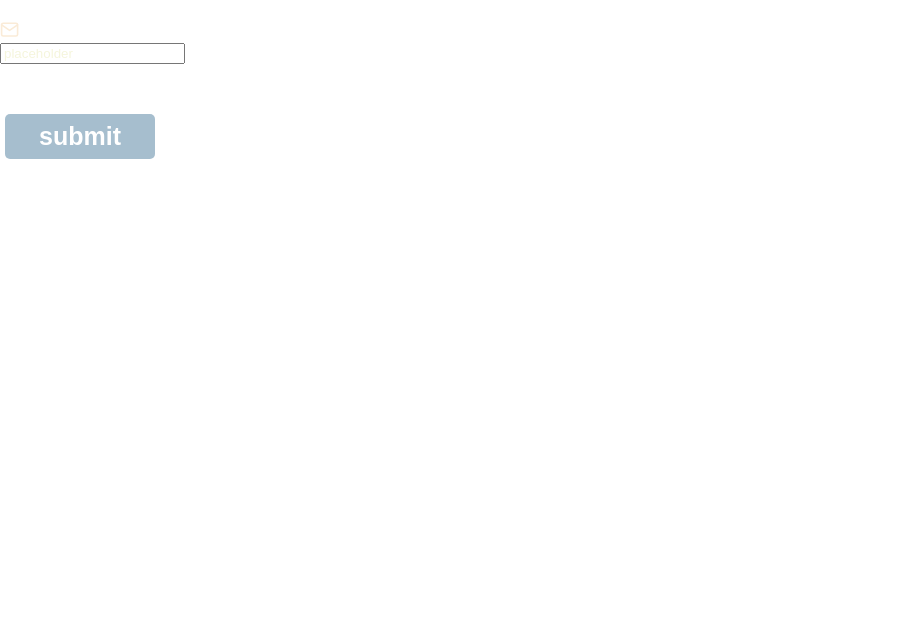
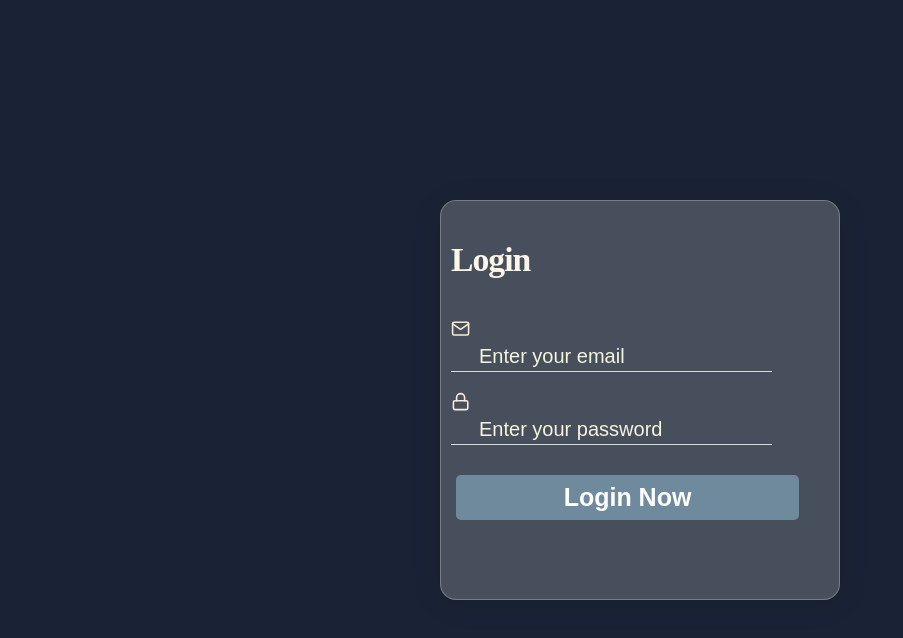
Before and after one commit to andrej-naumov/hello_ts, a React (Create React App) app: page / in a window 1280 px wide. Shown: the top 638 px of the page, without its empty margins (0-903 px from the left). Built offline with nearby package versions, Linux system fonts and the light colour scheme.

Commit message:
added Lesson 25

```diff
--- a/src/App.tsx
+++ b/src/App.tsx
@@ -1,17 +1,21 @@
+import Lesson25 from 'lessons/Lesson25/Lesson25';
 import GlobalStyles from './styles/GlobalStyle';
+import Homework024 from 'homeworks/Homework024/Homework024';
 
-import Homework20 from './homeworks/Homework20/Homework20';
-import Homework21 from './homeworks/Homework21/Homework21';
-import Lesson022 from './lessons/Lesson022/Lesson022';
-import Lesson023 from './lessons/Lesson023/Lesson023';
-import Lesson21 from './lessons/Lesson21/Lesson021';
+// import Homework20 from './homeworks/Homework20/Homework20';
+// import Homework21 from './homeworks/Homework21/Homework21';
+// import Lesson022 from './lessons/Lesson022/Lesson022';
+// import Lesson023 from './lessons/Lesson023/Lesson023';
+// import Lesson21 from './lessons/Lesson21/Lesson021';
+
+
 
 
 function App() {
   return (
     <>
       <GlobalStyles/>
-      <Lesson023 />
+      <Lesson25 />
       </>
   );
 }
--- a/src/components/LoginForm/LoginForm.jsx
+++ b/src/components/LoginForm/LoginForm.jsx
@@ -1,16 +1,39 @@
+import { useFormik } from 'formik';
+import * as Yup from 'yup';
+
+import {LoginValue} from './types';
+
 import SubmitButton from '../SubmitButton/SubmitButton';
 import InputLoginField from '../InputLoginField/InputLoginField';
 import InputPasswordField from '../InputPasswordField/InputPasswordField';
 import './styles.css';
 
+
+
 function LoginForm() {
+
+    const formik = useFormik(
+       {initialValues: {
+            // key -> value
+            // key - react component name
+            // value - defolt value
+            email:"",
+            password:""
+       } ,  onSubmit: () => {console.log("submit")} },
+    );
+
+       console.log(formik);
+
+
+    const schema = Yup.object().shape
+
     return (
         <div className="form" id='form'>
             <div className="login">
                 <div className="logo">
                     <h3>Login</h3>
                 </div>
-                <form>
+                <form onSubmit={()=>{}}>
                     <InputLoginField inputType="email" placeholder="Enter your email" id="email" name="email" />
                     <InputPasswordField inputType="password" placeholder="Enter your password" id="password" name="password" />
                     <SubmitButton value="Login Now" />
--- /dev/null
+++ b/src/components/LoginForm/types.ts
@@ -0,0 +1,4 @@
+export interface LoginValue {
+  email: string;
+  password: string;
+}
--- a/src/components/SubmitButton/SubmitButton.jsx
+++ b/src/components/SubmitButton/SubmitButton.jsx
@@ -1,6 +1,6 @@
 import './styles.css';
-function SubmitButton ({value}) {
-    return <div className="submit"><input type="submit" className="submitbtn" value={value} /></div>
+function SubmitButton ({value, onClick}) {
+    return <div className="submit"><input type="submit" className="submitbtn" value={value} onClick={onClick}/></div>
 }
 
 export default SubmitButton;
--- /dev/null
+++ b/src/homeworks/Homework024/Homework024.tsx
@@ -0,0 +1,69 @@
+import { useState, useEffect, Dispatch, SetStateAction } from "react";
+import { EmployeeWrapper } from "./styles";
+import { Employee } from "./employee";
+import SubmitButton from "components/SubmitButton/SubmitButton";
+
+const getRandomEmployeeId = () => {
+  return Math.floor(Math.random() * 10) + 1;
+}; // 1 - 10
+
+
+
+function Homework024() {
+  const [employee, setEmployee] = useState<Employee | null>(null);
+  const [errMsg, setErrMsg] = useState<string>("");
+
+  useEffect(() => {
+    fetchData(setEmployee, setErrMsg);
+  }, []); // Пустой массив зависимостей, чтобы запрос выполнялся только один раз при монтировании компонента
+
+  return (
+    <>
+      {errMsg && <div>{errMsg}</div>}
+      <SubmitButton value={"button"} onClick={() => fetchData(setEmployee, setErrMsg)}></SubmitButton>
+      {employee && (
+        <>
+          <EmployeeWrapper>
+            <div>
+              <p>{employee.firstName} {employee.lastName}</p>
+              <p>{employee.commentary}</p>
+            </div>
+            {/* Другие данные о сотруднике */}
+          </EmployeeWrapper>
+
+        </>
+      )}
+    </>
+  );
+}
+
+export default Homework024;
+
+
+const fetchData = async (setEmployee: React.Dispatch<React.SetStateAction<Employee | null>>, setErrMsg: React.Dispatch<React.SetStateAction<string>>) => {
+    try {
+      const response = await fetch(
+        "https://api.thriving-coders.com/employees/" + getRandomEmployeeId()
+      );
+
+      if (!response.ok) {
+        throw new Error("Failed to fetch employee data");
+      }
+
+      const responseData = await response.json();
+
+      if (
+        responseData.messageLevel === "INFO" &&
+        responseData.message === "Employee not found!"
+      ) {
+        setErrMsg("Employee not found!");
+        setEmployee(null);
+      } else {
+        setErrMsg("no error detected");
+        setEmployee(responseData);
+      }
+    } catch (error) {
+      setErrMsg("Error fetching employee data");
+      console.error("Error fetching employee data:", error);
+    }
+  };
--- /dev/null
+++ b/src/homeworks/Homework024/styles.ts
@@ -0,0 +1,9 @@
+import styled from "@emotion/styled";
+
+export const EmployeeWrapper = styled.div`
+    display: flex;
+    flex-direction: row;
+    align-items: center;
+    flex: 1;
+    padding: 100px;
+`
--- a/src/lessons/Lesson022/Lesson022.tsx
+++ b/src/lessons/Lesson022/Lesson022.tsx
@@ -5,7 +5,7 @@ import { PageTitleProps } from './styles';
 function Lesson022() {
 // const style = {color: 'blue', fontSize: '36px' };
 
-    return <MyDiv><PageTitle isRed={false}>Hello Lesson022</PageTitle><SubmitButton value={''}/></MyDiv>
+    return <MyDiv><PageTitle isRed={false}>Hello Lesson022</PageTitle><SubmitButton value={''} onClick={()=>{}}/></MyDiv>
 }
 
 export default Lesson022;
--- a/src/lessons/Lesson023/Lesson023.tsx
+++ b/src/lessons/Lesson023/Lesson023.tsx
@@ -13,7 +13,7 @@ function Lesson023() {
 
     return <div>
         <InputLoginField inputType="text" placeholder="placeholder"  value={inputValue} onChange={onChangeInput}/>
-        <SubmitButton value={'submit'}></SubmitButton>
+        <SubmitButton value={'submit'} onClick={()=>{}}></SubmitButton>
     </div>;
 }
 
--- /dev/null
+++ b/src/lessons/Lesson25/Lesson25.tsx
@@ -0,0 +1,12 @@
+import LoginForm from "components/LoginForm/LoginForm";
+import { Lesson25Wrapper } from "./styles";
+
+function Lesson25() {
+  return <Lesson25Wrapper>
+
+    <LoginForm></LoginForm>
+
+  </Lesson25Wrapper>;
+}
+
+export default Lesson25;
--- /dev/null
+++ b/src/lessons/Lesson25/colors.ts
@@ -0,0 +1,9 @@
+interface Colors {
+  primary: string;
+  secondaryBlue: string;
+}
+
+export const colors: Colors = {
+  primary: "rgb(26, 35, 53)",
+  secondaryBlue: "#1f27f5",
+};
--- /dev/null
+++ b/src/lessons/Lesson25/styles.ts
@@ -0,0 +1,14 @@
+import styled from "@emotion/styled";
+import { colors } from "./colors";
+
+
+
+export const Lesson25Wrapper = styled.div`
+  display: flex;
+  flex-direction: row;
+  justify-content: center;
+  align-items: center;
+  flex: 1;
+  padding: 40px;
+  background-color: ${colors.primary};
+`;
```
Also changed, not shown: src/homeworks/Homework024/employee.ts (added, +10 -0 lines).
